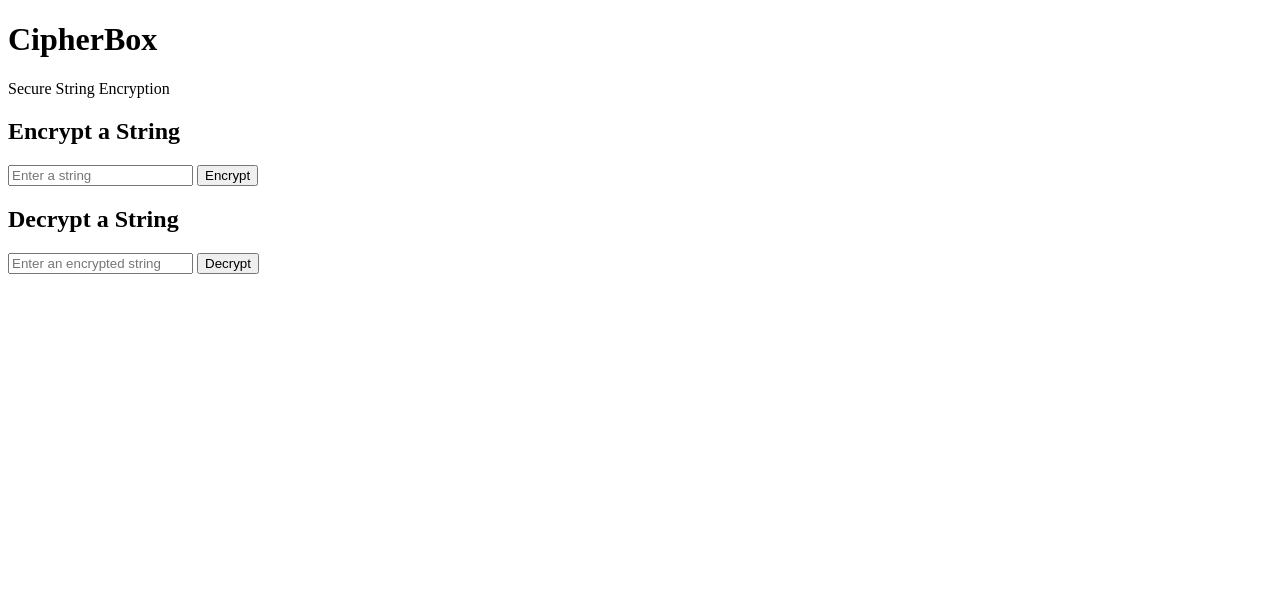
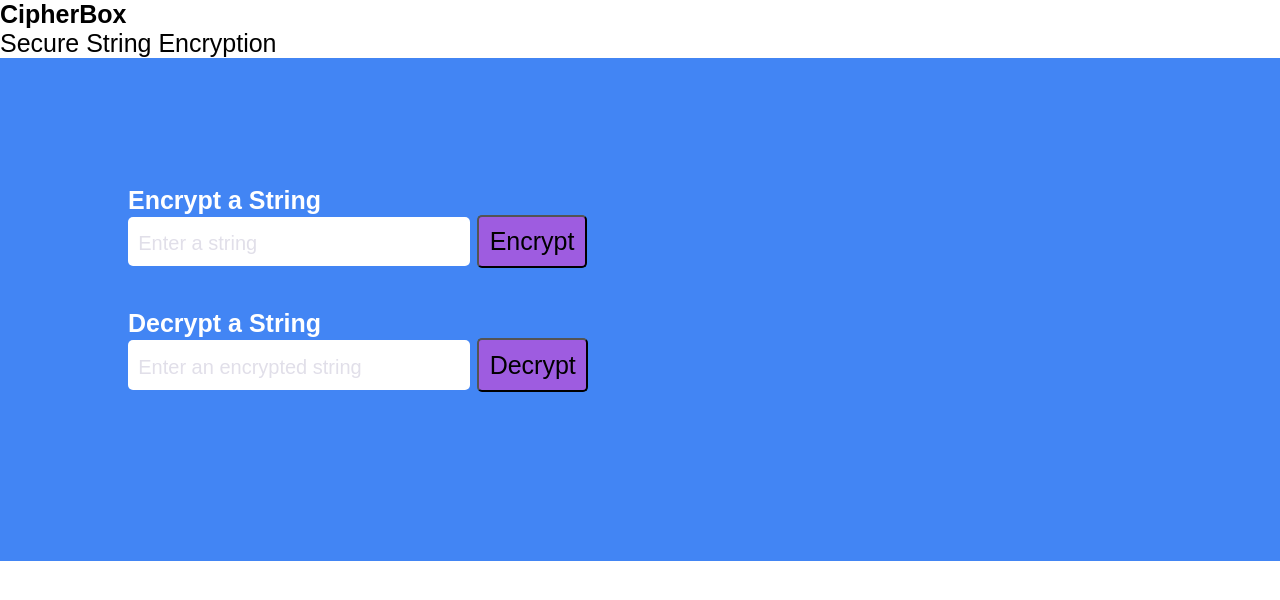
Before and after one commit to gdsc-jssstu/CipherBox, a plain HTML site: page public/index.html in a window 1280 px wide. Drawn offline with Linux system fonts and the light colour scheme; files that its build step writes are made by us from their sources; files whose address does not match are found by name.

Commit message:
main container done

```diff
--- a/css/styles.css
+++ b/css/styles.css
@@ -1,17 +1,57 @@
-:root{
-    --blue : #4285F4;
+:root {
+    --blue: #4285f4;
     --white: rgb(255, 255, 255);
-    --purple: rgb(99, 23, 176);
-    --text:#565360;
-    --label:#908E9B;
-    --disabled : #e1dfe9;
-    --xxs:0.25rem;
-    --xs:0.5rem;
-    --sm:0.75rem;
-    --med1:1rem;
-    --med2:1.25rem;
-    --med3:1.5rem;
-    --l:2rem;
-    --xl:3rem;
-    --xxl:4rem;
+    --purple: rgb(158, 92, 224);
+    --text: #565360;
+    --label: #908e9b;
+    --disabled: #e1dfe9;
+    --xxs: 0.25rem;
+    --xs: 0.5rem;
+    --sm: 0.75rem;
+    --med1: 1rem;
+    --med2: 1.25rem;
+    --med3: 1.5rem;
+    --l: 2rem;
+    --xl: 3rem;
+    --xxl: 4rem;
+    --font: "Poppins", sans-serif;
+    --border-radius:5px;
 }
+
+* {
+    font-family: var(--font);
+    margin: 0%;
+    font-size: var(--med2);
+}
+
+main {
+    padding: 10%;
+    background-color: var(--blue);
+    color: var(--white);
+}
+
+main h1 {
+    font-size: var(--xxl);
+}
+
+main p {
+    padding: 2% 2% 2% 0%;
+    font-size: var(--med1);
+}
+
+input {
+    padding:1%;
+    border-radius: var(--border-radius);
+    border-width: 0cm;
+
+}
+input::placeholder{
+    color:var(--disabled);
+    font-size: var(--med1);
+}
+
+button{
+    padding:1%;
+    border-radius: var(--border-radius);
+    background-color: var(--purple);
+}
```
